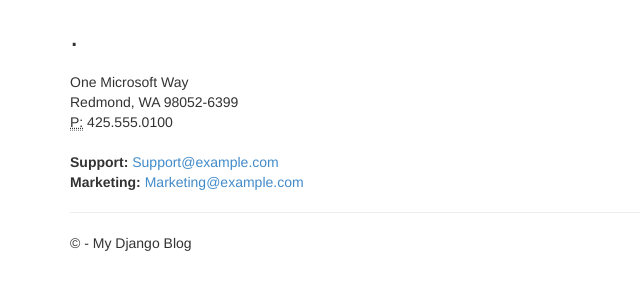
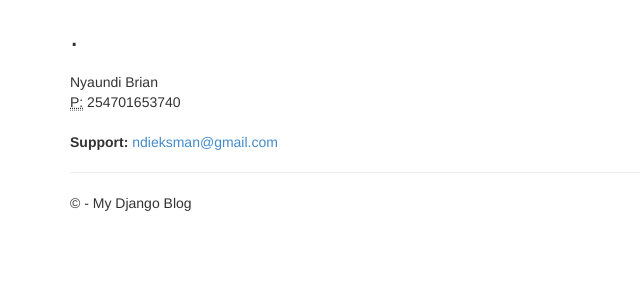
Before and after one commit to sifhic/blog, a Django app: template blog/templates/blog/contact.html in a window 1280 px wide. Shown: the part 51-351 px from the top of the page, without its empty margins (0-640 px from the left). Run offline with Django 3.2, Linux system fonts and the light colour scheme; the template is opened without the code that fills it, so the values that code supplies are empty.

Commit message:
edit address

```diff
--- a/blog/templates/blog/contact.html
+++ b/blog/templates/blog/contact.html
@@ -6,15 +6,15 @@
 <h3>{{ message }}</h3>
 
 <address>
-    One Microsoft Way<br />
-    Redmond, WA 98052-6399<br />
+
+    Nyaundi Brian<br />
     <abbr title="Phone">P:</abbr>
-    425.555.0100
+    254701653740
 </address>
 
 <address>
-    <strong>Support:</strong>   <a href="mailto:Support@example.com">Support@example.com</a><br />
-    <strong>Marketing:</strong> <a href="mailto:Marketing@example.com">Marketing@example.com</a>
+    <strong>Support:</strong>   <a href="mailto:ndieksman@gmail.com">ndieksman@gmail.com</a><br />
+
 </address>
 
 {% endblock %}
```
